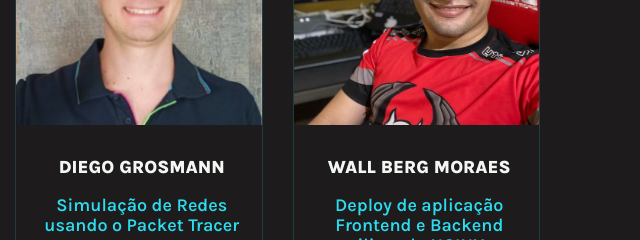
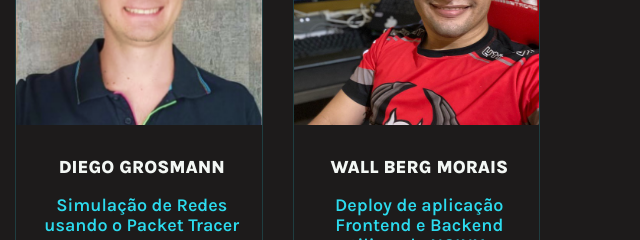
Before and after one commit to vitorss/caistech-2020, a website: page index.html in a window 1280 px wide. Shown: the part 4960-5200 px from the top of the page, 640-1280 px from the left. Drawn offline with nearby package versions, Linux system fonts and the light colour scheme.

Commit message:
Atualização

```diff
--- a/index.html
+++ b/index.html
@@ -517,7 +517,7 @@
                     </div>
                   </div>
                   <div class="card-content-box">
-                    <h3>Wall Berg Moraes</h3>
+                    <h3>Wall Berg Morais</h3>
                     <p class="course-name">
                       Deploy de aplicação Frontend e Backend utilizando NGINX e
                       PM2.
@@ -754,7 +754,7 @@
                       alt="Imagem do Ministrante Diego"
                     />
                   </div>
-                  <h3>Wall Berg Moraes</h3>
+                  <h3>Wall Berg Morais</h3>
                 </div>
                 <div class="info-box">
                   <div class="type">
```
